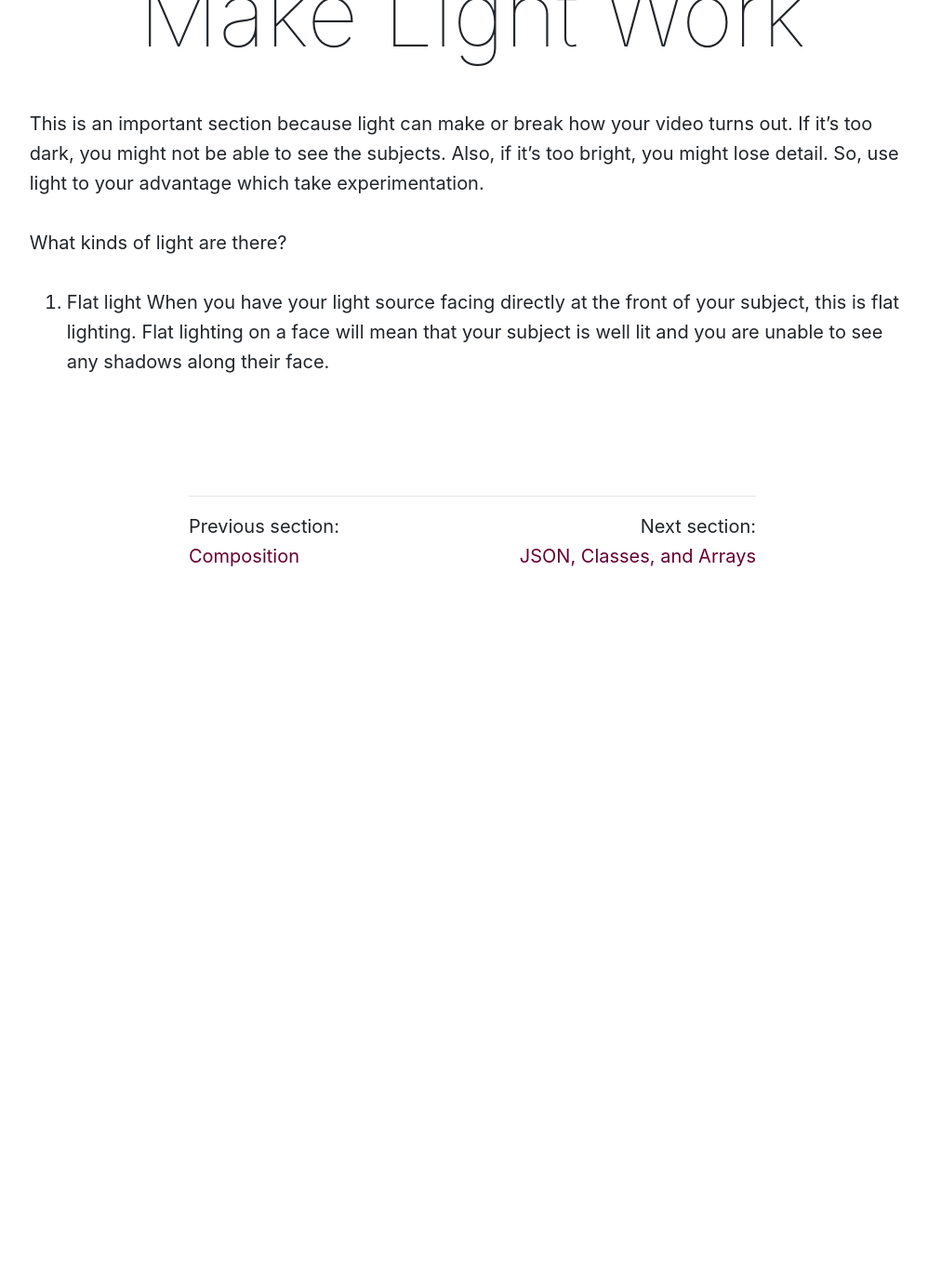
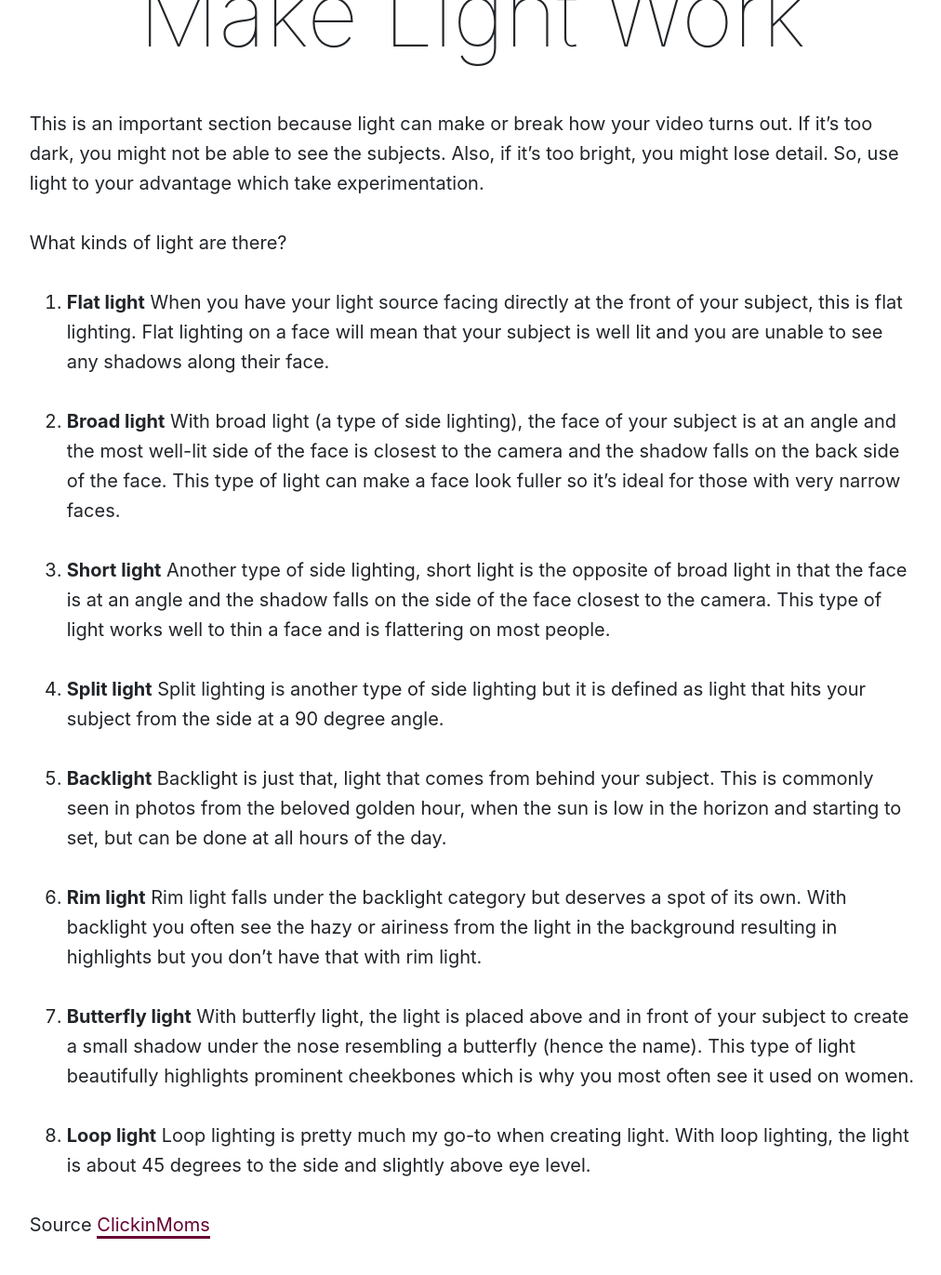
Before and after one commit to Montana-Media-Arts/220-creative-coding2-Spring2020-course, a Jekyll site: the page built from modules/week-13/_posts/2002-01-01-light.md, in a window 1280 px wide and 1400 px high, scrolled down 464 px. Shown: the top 1371 px of the window at 93% size, without its empty margins (132-1144 px from the left). Built offline with Jekyll 4.4.1, drawn with Linux system fonts in a browser that asks for light colours; nearby versions of some CDN libraries; a script that is not in the unit is left out; before the commit the page ends 1094 px from its top, so only the background shows below that; some of the changed text lies outside the part shown.

```diff
--- a/modules/week-13/_posts/2002-01-01-light.md
+++ b/modules/week-13/_posts/2002-01-01-light.md
@@ -12,5 +12,28 @@ This is an important section because light can make or break how your video turn
 
 What kinds of light are there?
 
-1. Flat light
+1. **Flat light**
 When you have your light source facing directly at the front of your subject, this is flat lighting. Flat lighting on a face will mean that your subject is well lit and you are unable to see any shadows along their face.
+
+2. **Broad light**
+With broad light (a type of side lighting), the face of your subject is at an angle and the most well-lit side of the face is closest to the camera and the shadow falls on the back side of the face. This type of light can make a face look fuller so it’s ideal for those with very narrow faces.
+
+3. **Short light**
+Another type of side lighting, short light is the opposite of broad light in that the face is at an angle and the shadow falls on the side of the face closest to the camera. This type of light works well to thin a face and is flattering on most people.
+
+4. **Split light**
+Split lighting is another type of side lighting but it is defined as light that hits your subject from the side at a 90 degree angle.
+
+5. **Backlight**
+Backlight is just that, light that comes from behind your subject. This is commonly seen in photos from the beloved golden hour, when the sun is low in the horizon and starting to set, but can be done at all hours of the day.
+
+6. **Rim light**
+Rim light falls under the backlight category but deserves a spot of its own. With backlight you often see the hazy or airiness from the light in the background resulting in highlights but you don’t have that with rim light.
+
+7. **Butterfly light**
+With butterfly light, the light is placed above and in front of your subject to create a small shadow under the nose resembling a butterfly (hence the name). This type of light beautifully highlights prominent cheekbones which is why you most often see it used on women.
+
+8. **Loop light**
+Loop lighting is pretty much my go-to when creating light. With loop lighting, the light is about 45 degrees to the side and slightly above eye level.
+
+Source [ClickinMoms](https://www.clickinmoms.com/blog/types-photography-lighting/)
```
Also changed, not shown: modules/week-13/_posts/2002-01-02-json-classes-arrays.md (deleted, +0 -38 lines), modules/week-13/_posts/2002-01-02-mix-it-up.md (added, +46 -0 lines), modules/week-13/_posts/2002-01-03-collisions.md (deleted, +0 -51 lines), modules/week-13/_posts/2002-01-03-whats-possible.md (added, +9 -0 lines), modules/week-13/_posts/2003-01-01-handson.md (deleted, +0 -39 lines), modules/week-13/_posts/2003-01-01-p5-video.md (added, +29 -0 lines), modules/week-13/_posts/2003-02-01-homework.md (+8 -18 lines).
